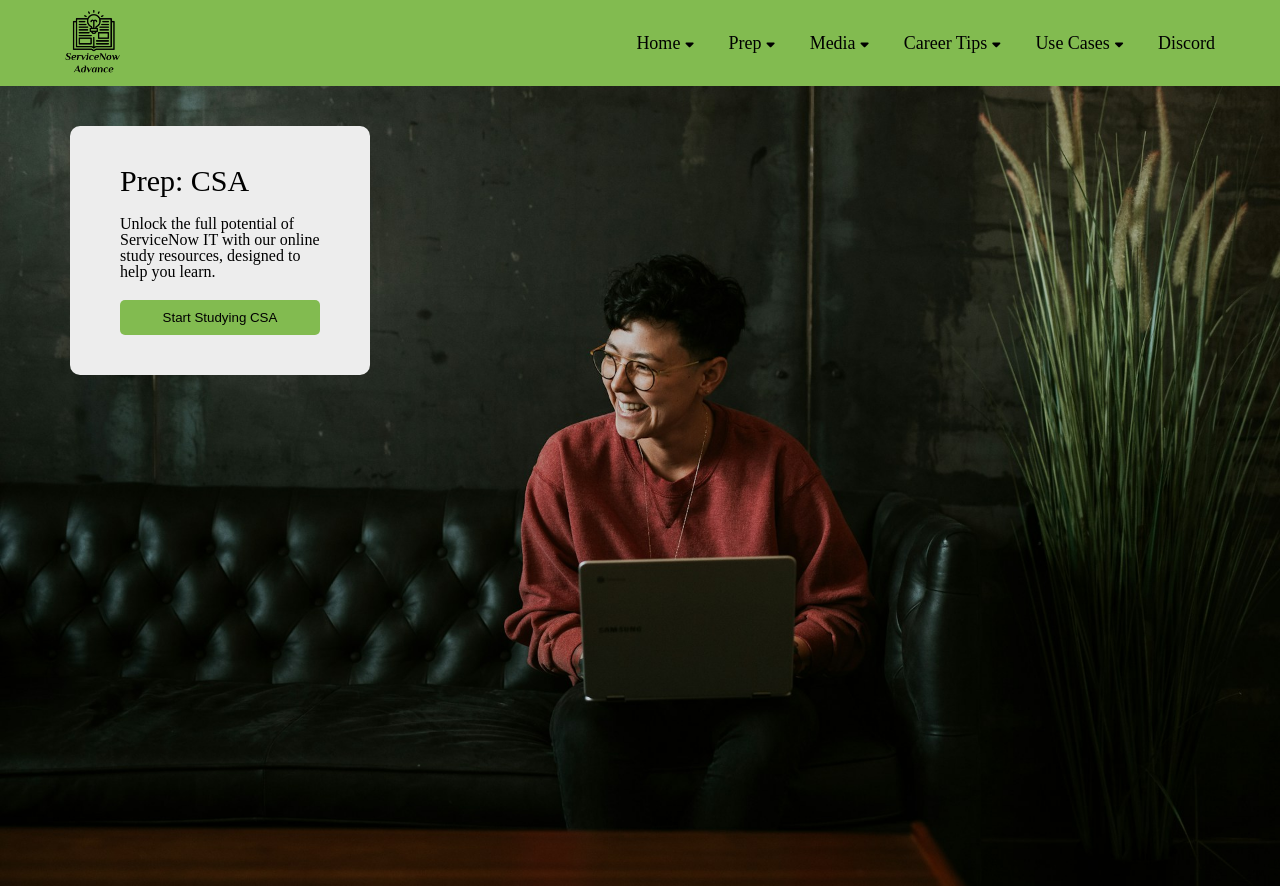
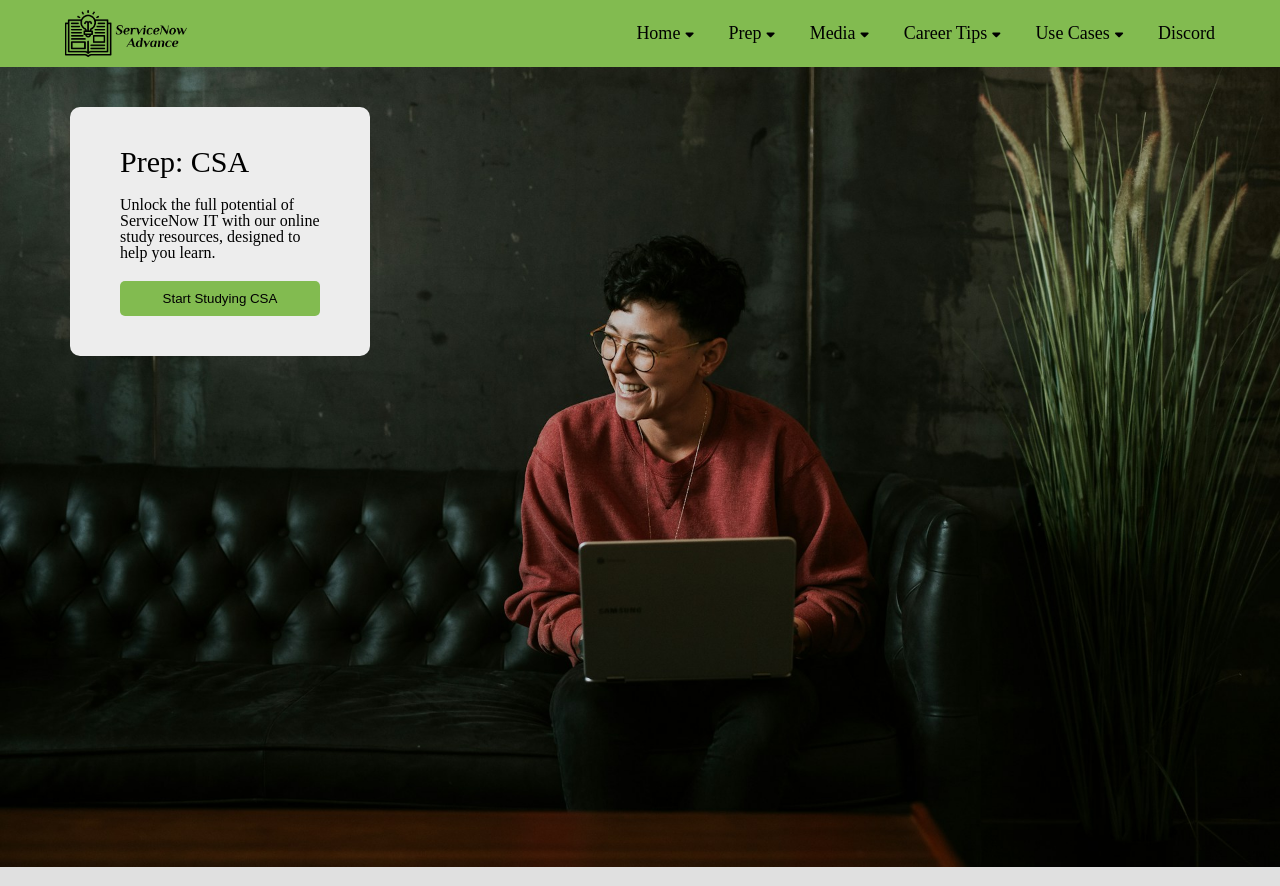
Before and after one commit to codewithpedro/snadvance, a plain HTML site: page index.html in a window 1280 px wide. Drawn offline with Linux system fonts and the light colour scheme; a script that the page names is missing.

Commit message:
refactor: added container for all sections

```diff
--- a/index.html
+++ b/index.html
@@ -6,6 +6,11 @@
   <meta name="viewport" content="width=device-width, initial-scale=1.0">
   <meta http-equiv="X-UA-Compatible" content="ie=edge">
   <title>ServiceNow Advance</title>
+  <link rel="preconnect" href="https://fonts.googleapis.com">
+  <link rel="preconnect" href="https://fonts.gstatic.com" crossorigin>
+  <link
+    href="https://fonts.googleapis.com/css2?family=Inter:wght@100..900&family=Open+Sans:ital,wght@0,300..800;1,300..800&display=swap"
+    rel="stylesheet">
   <link rel="stylesheet" href="https://cdnjs.cloudflare.com/ajax/libs/font-awesome/6.5.2/css/all.min.css"
     integrity="sha512-SnH5WK+bZxgPHs44uWIX+LLJAJ9/2PkPKZ5QiAj6Ta86w+fsb2TkcmfRyVX3pBnMFcV7oQPJkl9QevSCWr3W6A=="
     crossorigin="anonymous" referrerpolicy="no-referrer" />
@@ -14,9 +19,9 @@
 </head>
 
 <body class="page">
-  <div class="page__content">
   <header class="header">
-      <img class="header__image" src="./images/logo-snadvance-black.png" alt="SN Advance logo">
+    <div class="container">
+      <img class="header__image" src="./images/logo.png" alt="SN Advance logo">
       <nav class="nav">
         <ul class="nav__list">
           <li class="nav__list-item dropdown">
@@ -86,9 +91,11 @@
           <li class="nav__list-item"><a class="nav__link">Discord</a></li>
         </ul>
       </nav>
+    </div>
   </header>
   <main class="main__home">
     <section class="box">
+      <div class="container">
         <div class="box__content">
           <h2 class="box__title">Prep: CSA </h2>
           <p class="box__subtitle">Unlock the full potential of ServiceNow IT with our online study resources, designed
@@ -96,10 +103,10 @@
           </p>
           <button class="btn box__btn">Start Studying CSA</button>
         </div>
+      </div>
     </section>
   </main>
 
-  </div>
   <script src="index.js"></script>
 </body>
 
--- a/styles/styles.css
+++ b/styles/styles.css
@@ -8,26 +8,32 @@ h2 {
   font-size: 30px;
 }
 
+button {
+  cursor: pointer;
+}
+
+.container {
+  max-width: 1600px;
+  margin-inline: auto;
+}
+
 .page {
   background-color: #E0E0E0;
 }
 
-.page__content {
-  max-width: 1600px;
-  margin-inline: auto;
+.header {
+  background-color: #82BB50;
 }
 
-.header {
+.header .container {
   display: flex;
   justify-content: space-between;
   align-items: center;
-  background-color: #82BB50;
   padding: 10px 65px;
-
 }
 
 .header__image {
-  width: 55px
+  width: 125px;
 }
 
 
```
Lines whose indentation alone changed are shown as unchanged.
